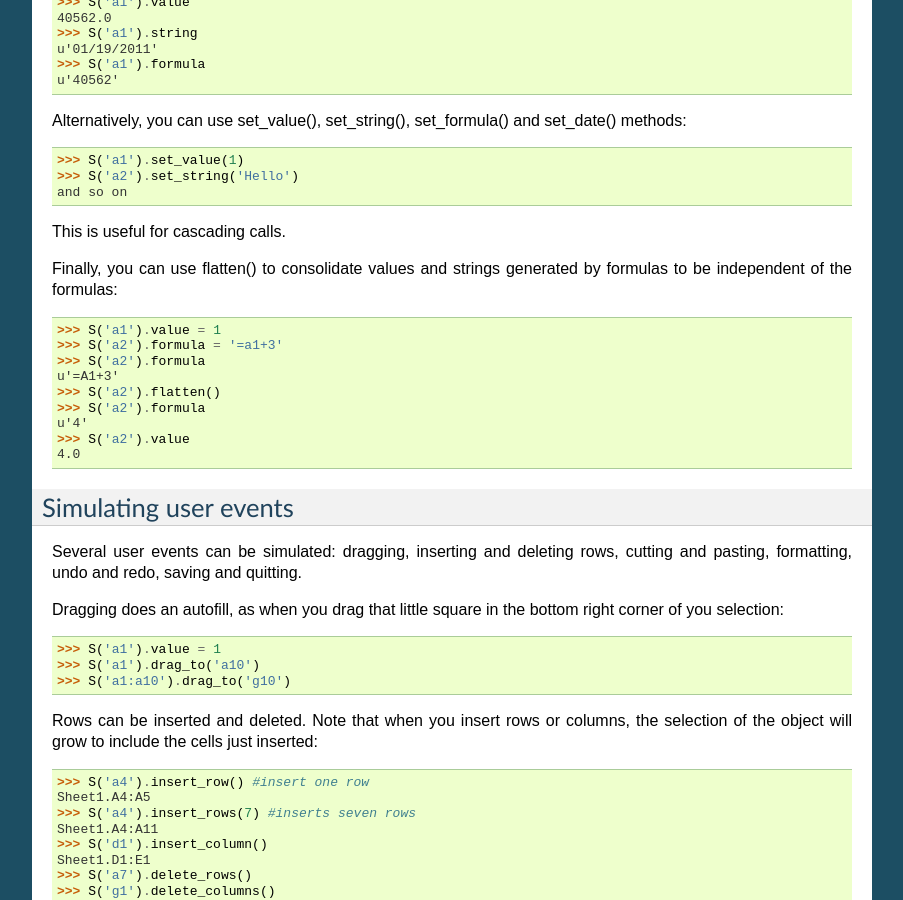
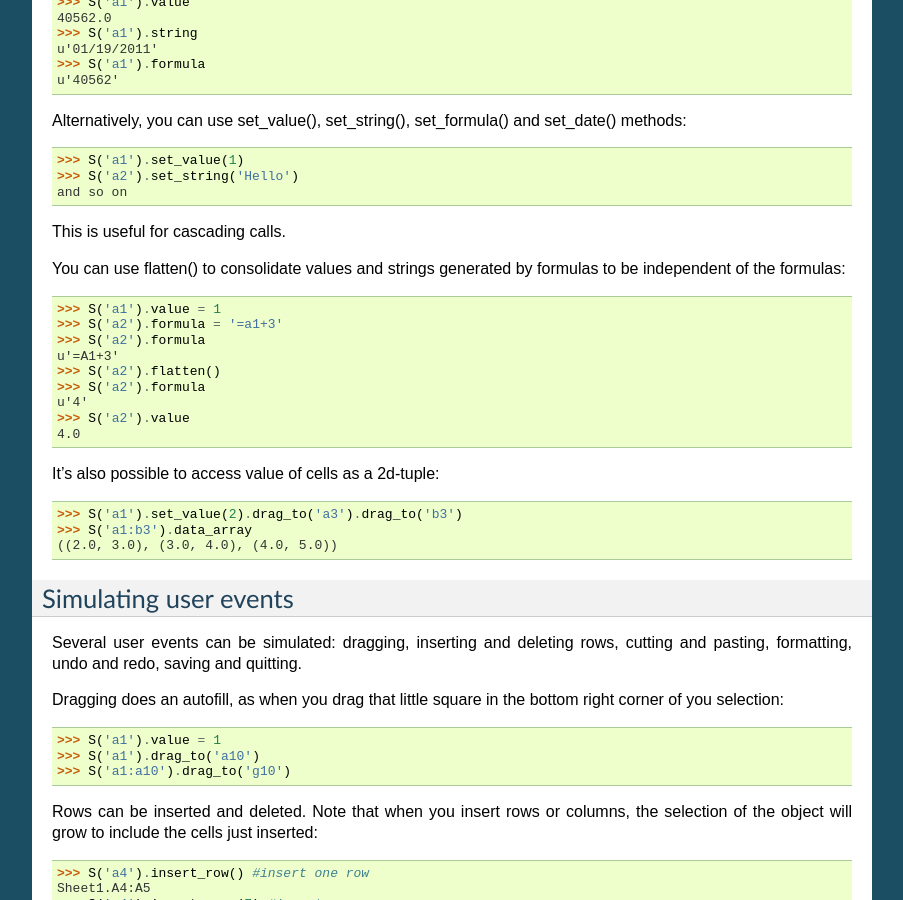
Before and after one commit to lfagundes/oosheet, a Sphinx documentation site: the page built from docs/using-oosheet.rst, in a window 1280 px wide and 900 px high, scrolled down 1781 px. Shown: the whole window, without its empty margins (198-1101 px from the left). Built offline with Sphinx 7.4.7, drawn with Linux system fonts in a browser that asks for light colours.

Commit message:
documentation of data_array property

```diff
--- a/docs/using-oosheet.rst
+++ b/docs/using-oosheet.rst
@@ -101,7 +101,7 @@ Alternatively, you can use set_value(), set_string(), set_formula() and set_date
 
 This is useful for cascading calls.
 
-Finally, you can use flatten() to consolidate values and strings generated by formulas to be independent of the formulas:
+You can use flatten() to consolidate values and strings generated by formulas to be independent of the formulas:
 
     >>> S('a1').value = 1
     >>> S('a2').formula = '=a1+3'
@@ -112,6 +112,12 @@ Finally, you can use flatten() to consolidate values and strings generated by fo
     u'4'
     >>> S('a2').value
     4.0
+
+It's also possible to access value of cells as a 2d-tuple:
+
+    >>> S('a1').set_value(2).drag_to('a3').drag_to('b3')
+    >>> S('a1:b3').data_array
+    ((2.0, 3.0), (3.0, 4.0), (4.0, 5.0))
 
 
 Simulating user events
```
